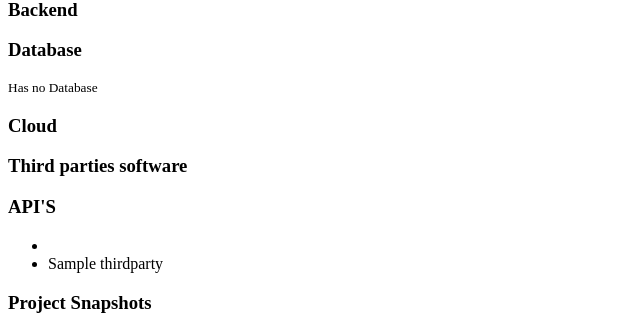
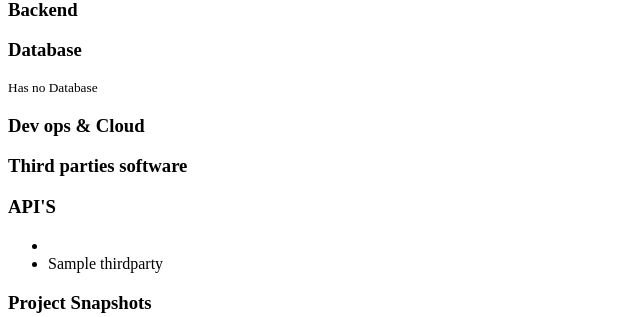
Before and after one commit to Gde-G/Portfolio, a Django app: a page that uses core/templates/core/project.html in a window 1280 px wide. Shown: the part 821-1138 px from the top of the page, without its empty margins (0-640 px from the left). Run offline with Django 4.2, Linux system fonts and the light colour scheme; tables that the repository leaves empty hold one stand-in row (values such as "Sample post"); grey boxes marked "Sample" are stand-in pictures; parts of the project's set-up code (start-up, migrations or seed data) failed here and were passed over.

Commit message:
project rename indicator

```diff
--- a/core/templates/core/project.html
+++ b/core/templates/core/project.html
@@ -85,7 +85,7 @@
               </div>
             </div>
             <div class="col-6 col-md-3">
-              <h3 class="display-2--description fs-5 text-secondary">Cloud</h3>
+              <h3 class="display-2--description fs-5 text-secondary">Dev ops & Cloud</h3>
               <div class="row text-center">
                 {% for cloud in cloud_tech%}
                 <div class="col-4 mx-auto p-0">
```
